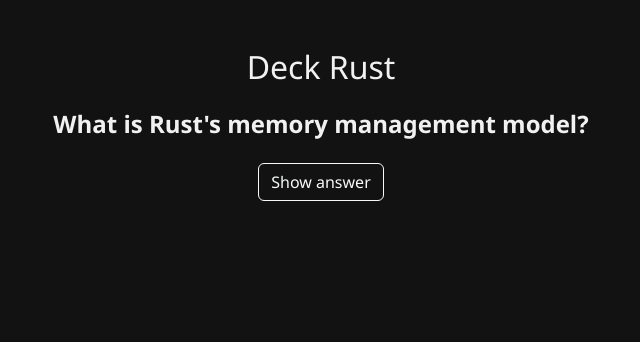
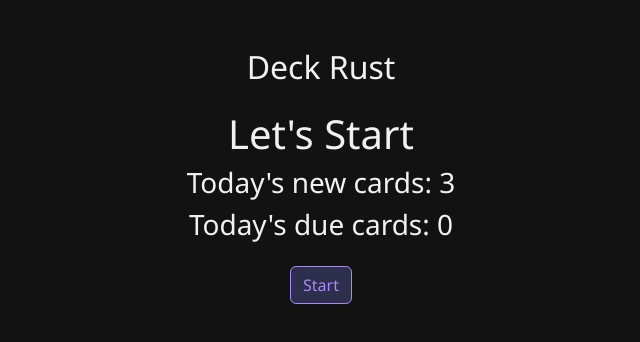
Before and after one commit to Nubzzin/Anky-my-frontend, a React (Vite) app: page /1 in a window 1280 px wide. Shown: the top 342 px of the page, without its empty margins (319-959 px from the left). Built offline with nearby package versions, Linux system fonts and the light colour scheme.

Commit message:
Update api with better error handler, even though its still sucks and saving progress before I do break everything again

```diff
--- a/src/App.tsx
+++ b/src/App.tsx
@@ -13,8 +13,8 @@ export default function App() {
             <Route path="/" element={<MainPage />}>
                 <Route index element={<Dashboard />} />
                 <Route path="/stats" element={<Stats />} />
-                <Route path="/add-card" element={<></>} />
             </Route>
+            <Route path="/add-card" element={<></>} />
             <Route path="/reviews" element={<Reviews />} />
             <Route path="/:id" element={<DeckPage />} />
         </Routes>
--- a/src/pages/Dashboard.tsx
+++ b/src/pages/Dashboard.tsx
@@ -1,10 +1,19 @@
 import { Link } from "react-router-dom";
 import Card from "../components/Card";
-import { getDecks, totalCards } from "../services/api";
+import { Deck, getDecks, totalCards } from "../services/api";
+import { useEffect, useState } from "react";
 
 export default function Dashboard() {
-    const decks = getDecks();
-    const tCards = totalCards();
+    const [decks, setDecks] = useState<Deck[]>([]);
+    const [tCards, setTCards] = useState(0);
+
+    useEffect(() => {
+        const fetchData = async () => {
+            setDecks(await getDecks());
+            setTCards(await totalCards());
+        };
+        fetchData();
+    }, []);
 
     return (
         <>
--- a/src/pages/DeckPage.tsx
+++ b/src/pages/DeckPage.tsx
@@ -1,88 +1,103 @@
 import { Link, useParams } from "react-router-dom";
-import { getDeck, Deck } from "../services/api";
+import {
+    CardState,
+    Deck,
+    TodaysCards,
+    getDeck,
+    getTodaysCards,
+} from "../services/api";
+import ErrorPage from "../pages/ErrorPage";
 import { useEffect, useState } from "react";
 
+enum StruggleLevel {
+    AGAIN,
+    HARD,
+    GOOD,
+    EASY,
+}
+
 export default function DeckPage() {
+    const [flip, setFlip] = useState(false);
     const [index, setIndex] = useState(0);
-    const [flip, setFlip] = useState(false);
+    const [started, setStarted] = useState(false);
+    const [finished, setFinished] = useState(false);
 
-    let deck;
-    {
-        const { id } = useParams();
-        deck = getDeck(Number(id));
-        if (!deck) {
-            return <div>Deck not found</div>;
-        }
+    const [deck, setDeck] = useState<Deck>({} as Deck);
+    const [todaysCards, setTodaysCards] = useState<TodaysCards>({
+        cards: [],
+        reviews: [],
+        review: false,
+    });
+
+    const { id } = useParams();
+    if (!id) {
+        return <ErrorPage />;
     }
 
-    const handleFlip = () => {
-        setFlip(!flip);
-    };
+    useEffect(() => {
+        const fetchData = async () => {
+            setDeck(await getDeck(id));
+            if (!deck) {
+                return <ErrorPage />;
+            }
 
-    const handleStruggle = (n: number) => {
-        deck.cards[index].struggle = n;
-        setIndex(index + 1);
+            setTodaysCards(await getTodaysCards(id));
+        };
+        fetchData();
+    }, []);
+
+    const nextHandler = (state: CardState) => {
+        if (index + 1 < deck.cards.length) {
+            setIndex(index + 1);
+        } else {
+            setFinished(true);
+        }
         setFlip(false);
-        if (
-            deck.cards[index].struggle !== 0 &&
-            deck.cards[index].seenToday === false
-        ) {
-            deck.cards[index].seenToday = true;
-            deck.cards.push(deck.cards[index]);
-        } else {
-            deck.cards[index].seenToday = true;
-        }
-
-        switch (deck.cards[index].struggle) {
-            case 0:
-                deck.cards[index].days = 8;
-                break;
-            case 1:
-                deck.cards[index].days = 3;
-                break;
-            case 2:
-                deck.cards[index].days = 1;
-                break;
-            case 3:
-                deck.cards[index].days = 0;
-                break;
-        }
-
-        if (index === deck.cards.length - 1) {
-            clean(deck);
-            console.log(deck.cards);
-        }
-    };
-
-    const clean = (deck: Deck) => {
-        // TODO: DEBUG ONLY
-        deck.cards.forEach((card) => {
-            if (card.seenToday) {
-                card.seenToday = false;
-            }
-        });
-        while (deck.cards.length > deck.size) {
-            deck.cards.shift();
-        }
     };
 
     return (
         <div className="container text-center py-5">
             <h2 className="mb-4">Deck {deck.name}</h2>
 
-            {deck.cards.length > index ? (
+            {!started ? (
+                <>
+                    <h1>Let's Start</h1>
+                    <h3>Today's new cards: {todaysCards.cards.length}</h3>
+                    <h3 className="mb-4">
+                        Today's due cards:{" "}
+                        {
+                            todaysCards.cards.filter(
+                                (index) =>
+                                    deck.cards[index].cardState ===
+                                        CardState.DUE &&
+                                    deck.cards[index].interval < 1,
+                            ).length
+                        }
+                    </h3>
+                    <div>
+                        <button
+                            className="btn btn-accent"
+                            onClick={() => setStarted(true)}
+                        >
+                            Start
+                        </button>
+                    </div>
+                </>
+            ) : !finished ? (
                 !flip ? (
                     <>
                         <div className="mb-4">
                             <h4>
-                                <strong>{deck.cards[index].front}</strong>
+                                <strong>
+                                    {deck.cards[todaysCards.cards[index]].front}
+                                </strong>
                             </h4>
                         </div>
 
                         <div>
                             <button
                                 className="btn btn-outline-light"
-                                onClick={handleFlip}
+                                onClick={() => setFlip(true)}
                             >
                                 Show answer
                             </button>
@@ -92,35 +107,37 @@ export default function DeckPage() {
                     <>
                         <div className="mb-4">
                             <h4>
-                                <strong>{deck.cards[index].front}</strong>
+                                <strong>
+                                    {deck.cards[todaysCards.cards[index]].front}
+                                </strong>
                             </h4>
                         </div>
                         <hr className="mb-4" />
                         <div className="mb-4">
-                            <h5>{deck.cards[index].back}</h5>
+                            <h5>{deck.cards[todaysCards.cards[index]].back}</h5>
                         </div>
                         <div>
                             <button
                                 className="btn btn-outline-danger mx-1"
-                                onClick={() => handleStruggle(3)}
+                                onClick={() => nextHandler(CardState.AGAIN)}
                             >
                                 Again
                             </button>
                             <button
                                 className="btn btn-outline-warning mx-1"
-                                onClick={() => handleStruggle(2)}
+                                onClick={() => nextHandler(CardState.HARD)}
                             >
                                 Hard
                             </button>
                             <button
                                 className="btn btn-outline-success mx-1"
-                                onClick={() => handleStruggle(1)}
+                                onClick={() => nextHandler(CardState.GOOD)}
                             >
                                 Good
                             </button>
                             <button
                                 className="btn btn-outline-info mx-1"
-                                onClick={() => handleStruggle(0)}
+                                onClick={() => nextHandler(CardState.EASY)}
                             >
                                 Easy
                             </button>
--- /dev/null
+++ b/src/pages/ErrorPage.tsx
@@ -0,0 +1,13 @@
+export default function ErrorPage() {
+    return (
+        <div className="container d-flex flex-column justify-content-center align-items-center error-container text-center">
+            <h1 className="display-3 mb-3">Oops!</h1>
+            <p className="lead mb-4">
+                Something went wrong. We're working to fix it.
+            </p>
+            <a href="/" className="btn btn-outline-light">
+                Go Home
+            </a>
+        </div>
+    );
+}
--- a/src/services/api.ts
+++ b/src/services/api.ts
@@ -1,143 +1,164 @@
 export interface Card {
-    id: number;
+    id: string;
     front: string;
     back: string;
-    struggle: number;
-    days: number;
-    seenToday: boolean;
+    interval: number;
+    cardState: CardState;
 }
 
 export interface Deck {
-    id: number;
+    id: string;
     name: string;
     cards: Card[];
-    dueToday: number;
-    size: number;
+}
+
+export interface TodaysCards {
+    cards: number[];
+    reviews: number[];
+    review: boolean;
+}
+
+export enum CardState {
+    NEW,
+    REVIEW,
+    DUE,
 }
 
 const decks: Deck[] = [
     {
-        id: 1,
+        id: "1",
         name: "Rust",
         cards: [
             {
-                id: 1,
+                id: "1",
                 front: "What is Rust's memory management model?",
                 back: "Ownership system with borrowing rules and no garbage collector",
-                struggle: 0,
-                days: 0,
-                seenToday: false,
+                interval: 1,
+                cardState: CardState.NEW,
             },
             {
-                id: 2,
+                id: "2",
                 front: "What is the keyword for declaring a variable in Rust?",
                 back: "let",
-                struggle: 0,
-                days: 0,
-                seenToday: false,
+                interval: 1,
+                cardState: CardState.NEW,
             },
             {
-                id: 3,
+                id: "3",
                 front: "What does the '?' operator do in Rust?",
                 back: "It's a shorthand for error propagation, returning early if an error occurs",
-                struggle: 0,
-                days: 0,
-                seenToday: false,
+                interval: 1,
+                cardState: CardState.NEW,
             },
         ],
-        dueToday: 3,
-        size: 3,
     },
     {
-        id: 2,
-        name: "Russo",
+        id: "2",
+        name: "Russian",
         cards: [
             {
-                id: 1,
+                id: "1",
                 front: "How do you say 'hello' in Russian?",
                 back: "Привет (Privet)",
-                struggle: 0,
-                days: 0,
-                seenToday: false,
+                interval: 1,
+                cardState: CardState.NEW,
             },
             {
-                id: 2,
+                id: "2",
                 front: "What is the capital of Russia?",
                 back: "Moscow (Москва)",
-                struggle: 0,
-                days: 0,
-                seenToday: false,
+                interval: 1,
+                cardState: CardState.NEW,
             },
         ],
-        dueToday: 1,
-        size: 2,
     },
     {
-        id: 3,
+        id: "3",
         name: "C++",
         cards: [
             {
-                id: 1,
+                id: "1",
                 front: "What is a pointer in C++?",
                 back: "A variable that stores the memory address of another variable",
-                struggle: 0,
-                days: 0,
-                seenToday: false,
+                interval: 1,
+                cardState: CardState.NEW,
             },
             {
-                id: 2,
+                id: "2",
                 front: "What is the difference between stack and heap memory in C++?",
                 back: "Stack is used for static memory allocation and heap for dynamic memory allocation",
-                struggle: 0,
-                days: 0,
-                seenToday: false,
+                interval: 1,
+                cardState: CardState.NEW,
             },
             {
-                id: 3,
+                id: "3",
                 front: "What is a virtual function in C++?",
                 back: "A function that can be overridden in derived classes, enabling polymorphism",
-                struggle: 0,
-                days: 0,
-                seenToday: false,
+                interval: 1,
+                cardState: CardState.NEW,
             },
             {
-                id: 4,
+                id: "4",
                 front: "What does 'const' keyword mean for a method in C++?",
                 back: "It indicates the method won't modify any member variables of the class",
-                struggle: 0,
-                days: 0,
-                seenToday: false,
+                interval: 1,
+                cardState: CardState.NEW,
             },
         ],
-        dueToday: 3,
-        size: 4,
     },
     {
-        id: 4,
+        id: "4",
         name: "Java",
         cards: [
             {
-                id: 1,
+                id: "1",
                 front: "What is the difference between JDK, JRE, and JVM?",
                 back: "JDK (Java Development Kit) includes development tools, JRE (Java Runtime Environment) is needed to run Java applications, and JVM (Java Virtual Machine) executes Java bytecode",
-                struggle: 0,
-                days: 0,
-                seenToday: false,
+                interval: 1,
+                cardState: CardState.NEW,
             },
         ],
-        dueToday: 1,
-        size: 1,
     },
 ];
 
-export function getDecks() {
+export async function getDecks() {
     return decks;
 }
 
-export function getDeck(id: number) {
-    return decks.find((deck) => deck.id === id);
+export async function getDeck(id: string) {
+    const deck = decks.find((deck) => deck.id === id);
+    if (deck) {
+        return deck;
+    }
+    return {} as Deck;
 }
 
-export function totalCards() {
+export async function totalCards() {
     return decks.reduce((total, deck) => total + deck.cards.length, 0);
 }
+
+export async function getTodaysCards(id: string) {
+    const deck = decks.find((deck) => deck.id === id);
+    if (!deck) {
+        return {} as TodaysCards;
+    }
+    const indexes: number[] = [];
+
+    for (let i = 0; i < deck.cards.length; i++) {
+        const card = deck.cards[i];
+        if (
+            card.cardState === CardState.NEW ||
+            (card.cardState === CardState.DUE && card.interval <= 1) ||
+            card.cardState === CardState.REVIEW
+        ) {
+            indexes.push(i);
+        }
+    }
+
+    const todays: TodaysCards = {
+        cards: indexes,
+        reviews: [],
+        review: false,
+    };
+    return todays;
+}
```
Also changed, not shown: src/components/Card.tsx (+11 -1 lines).
